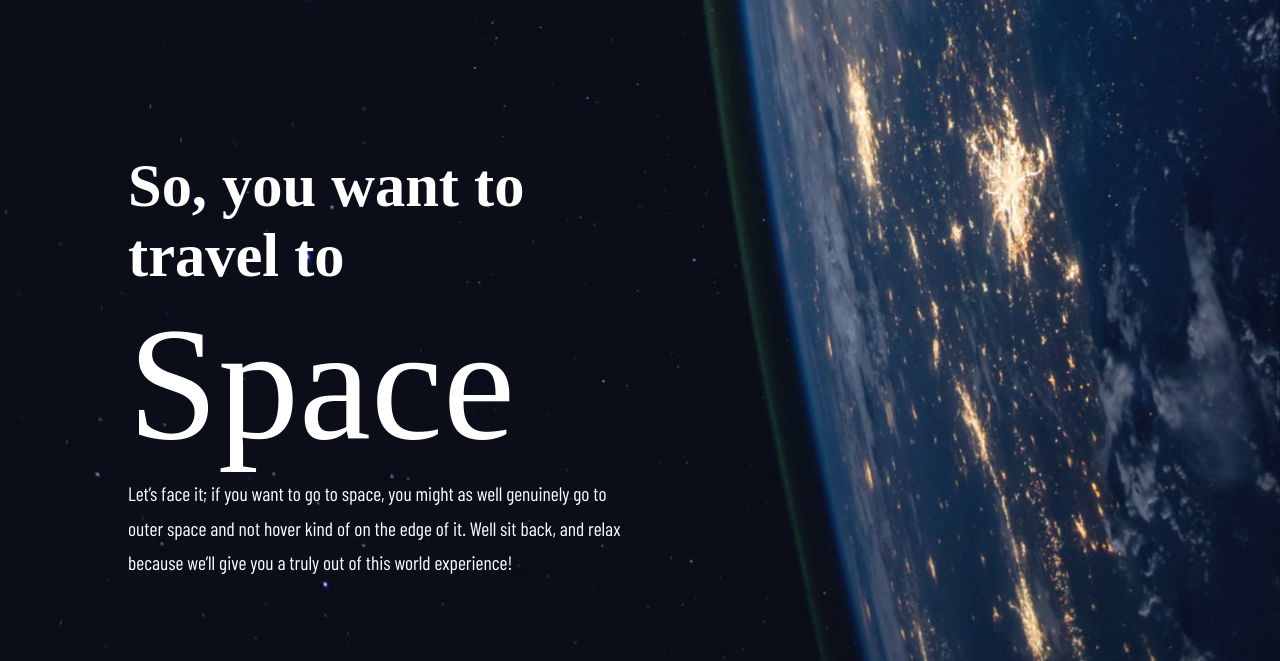
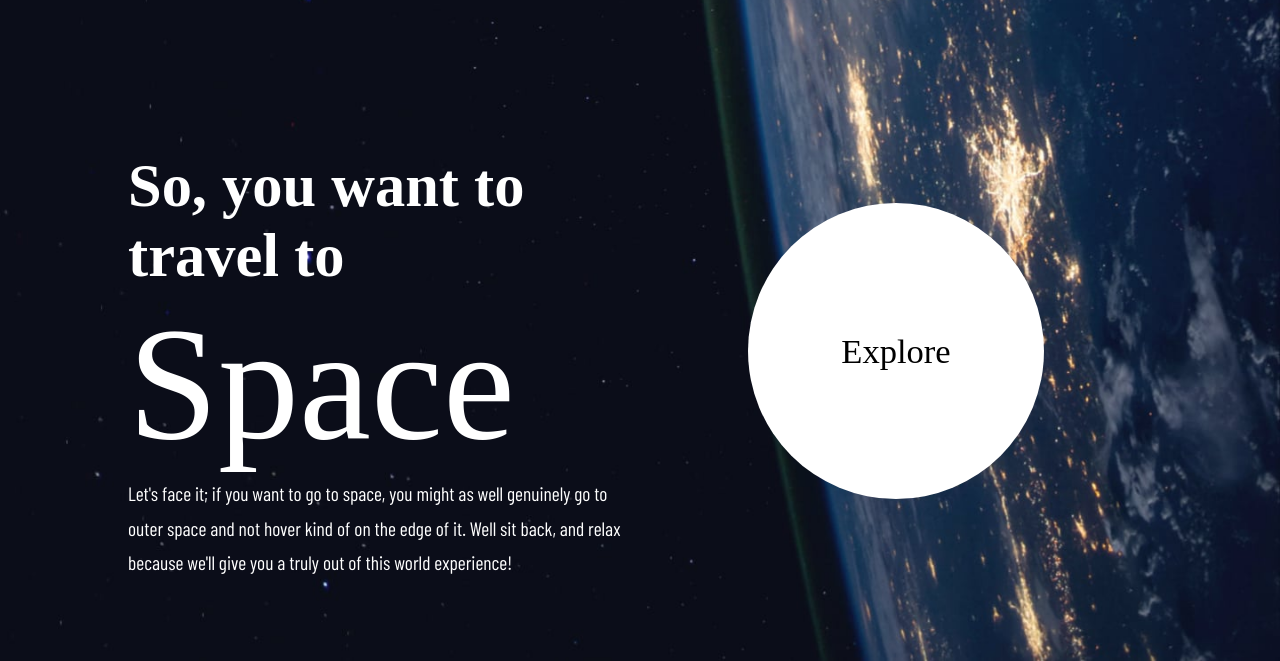
Before and after one commit to remcoj89/space-project, a website: page index.html in a window 1280 px wide. Shown: the part 139-800 px from the top of the page. Drawn offline with nearby package versions, Linux system fonts and the light colour scheme; a web font is replaced by a local one.

Commit message:
added explore button to home page

```diff
--- a/index.html
+++ b/index.html
@@ -29,12 +29,14 @@
             <div class="container__left">
                 <h3 class="heading-3">So, you want to travel to</h3>
                 <h1 class="heading-1">Space</h1>
-                <p class="body-text">Let’s face it; if you want to go to space, you might as well genuinely go to
+                <p class="body-text">Let's face it; if you want to go to space, you might as well genuinely go to
                     outer space and not hover kind of on the edge of it. Well sit back, and relax
-                    because we’ll give you a truly out of this world experience!</p>
+                    because we'll give you a truly out of this world experience!</p>
             </div>
             <!-- Button -->
-            <div class="container__right"></div>
+            <div class="container__right">
+                <button class="explore-button">Explore</button>
+            </div>
         </div>
     </main>
 
--- a/styling/components/_buttons.scss
+++ b/styling/components/_buttons.scss
@@ -0,0 +1,15 @@
+.explore-button {
+    cursor: pointer;
+    width: 27.4rem;
+    height: 27.4rem;
+    flex-shrink: 0;
+    border-radius: 274px;
+    background: #FFF;
+    border: none;
+    @include Heading-4;
+
+    &:hover{
+        box-shadow: 10px #888888;
+        scale: 2;
+    }
+}
--- a/styling/pages/_homepage.scss
+++ b/styling/pages/_homepage.scss
@@ -36,5 +36,8 @@ main {
     &__right{
         width: 50%;
         height: 50vh;
+        display: flex;
+        justify-content: center;
+        align-items: center;
     }
 }
```
Also changed, not shown: styles.css.
